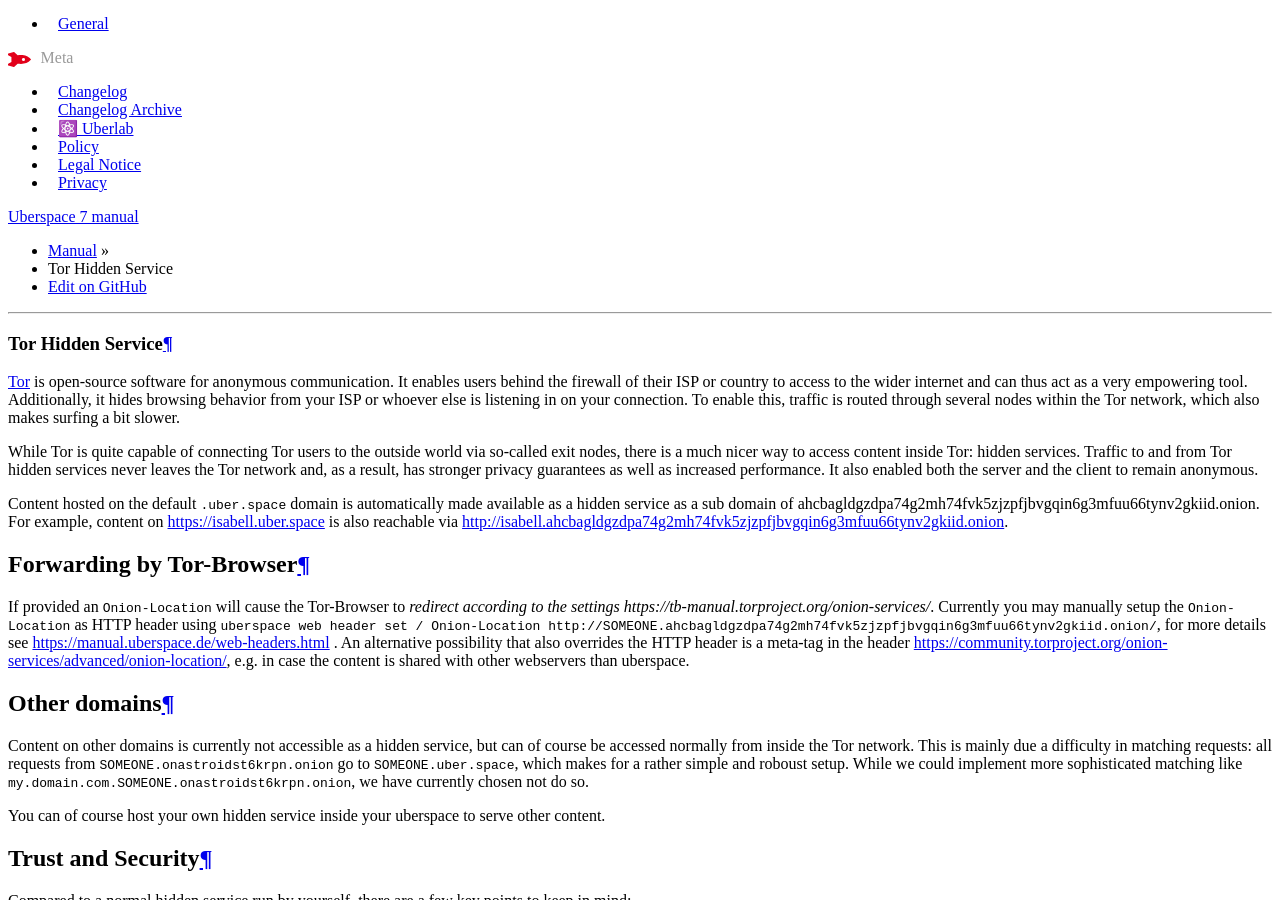
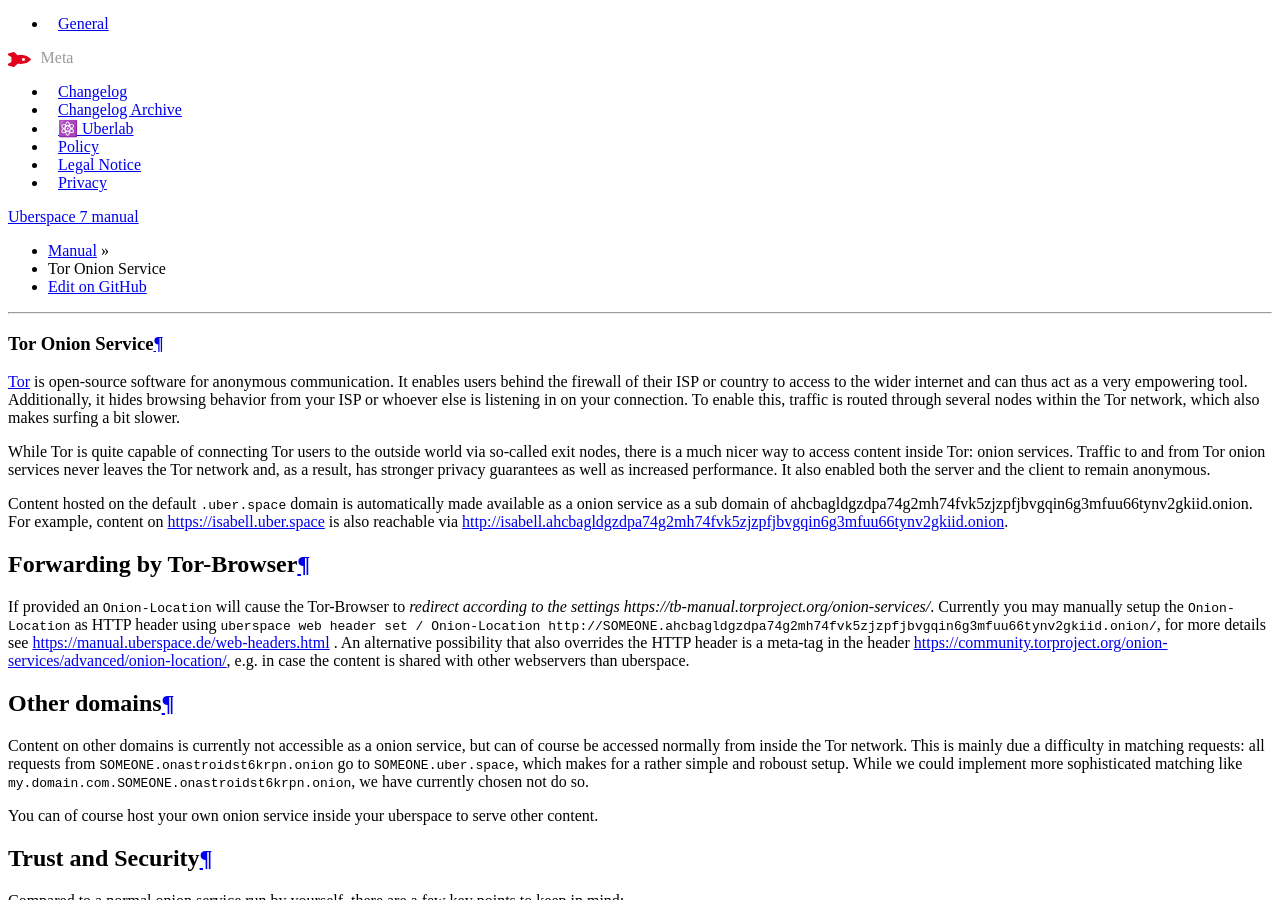
Before and after one commit to Uberspace/manual, a Sphinx documentation site: the page built from source/web-tor.rst, in a window 1280 px wide and 900 px high, scrolled down 1639 px. Built offline with Sphinx 7.4.7 and the Read the Docs theme 2.0.0, drawn with Linux system fonts in a browser that asks for light colours; some of the changed text lies outside the part shown.

Commit message:
replace 'hidden' with 'onion'
Because that what they are called, see: https://community.torproject.org/onion-services/

```diff
--- a/source/web-tor.rst
+++ b/source/web-tor.rst
@@ -1,7 +1,7 @@
 .. _web-tor:
 
 ##################
-Tor Hidden Service
+Tor Onion Service
 ##################
 
 Tor_ is open-source software for anonymous communication. It enables users
@@ -13,12 +13,12 @@
 
 While Tor is quite capable of connecting Tor users to the outside world via
 so-called exit nodes, there is a much nicer way to access content inside Tor:
-hidden services. Traffic to and from Tor hidden services never leaves the Tor
+onion services. Traffic to and from Tor onion services never leaves the Tor
 network and, as a result, has stronger privacy guarantees as well as increased
 performance. It also enabled both the server and the client to remain anonymous.
 
 Content hosted on the default ``.uber.space`` domain is automatically made
-available as a hidden service as a sub domain of ahcbagldgzdpa74g2mh74fvk5zjzpfjbvgqin6g3mfuu66tynv2gkiid.onion.
+available as a onion service as a sub domain of ahcbagldgzdpa74g2mh74fvk5zjzpfjbvgqin6g3mfuu66tynv2gkiid.onion.
 For example, content on https://isabell.uber.space is also reachable via
 http://isabell.ahcbagldgzdpa74g2mh74fvk5zjzpfjbvgqin6g3mfuu66tynv2gkiid.onion.
 
@@ -32,7 +32,7 @@
 Other domains
 =============
 
-Content on other domains is currently not accessible as a hidden service, but
+Content on other domains is currently not accessible as a onion service, but
 can of course be accessed normally from inside the Tor network. This is mainly
 due a difficulty in matching requests: all requests from
 ``SOMEONE.onastroidst6krpn.onion`` go to ``SOMEONE.uber.space``, which makes
@@ -40,13 +40,13 @@
 sophisticated matching like ``my.domain.com.SOMEONE.onastroidst6krpn.onion``, we
 have currently chosen not do so.
 
-You can of course host your own hidden service inside your uberspace to serve
+You can of course host your own onion service inside your uberspace to serve
 other content.
 
 Trust and Security
 ==================
 
-Compared to a normal hidden service run by yourself, there are a few key points
+Compared to a normal onion service run by yourself, there are a few key points
 to keep in mind:
 
 1. Your username is contained in the site domain, which makes it clear, who is
@@ -58,7 +58,7 @@
    or drop any content or requests. We will of course not do so; with a notable
    exception being abuse handling. While this is rather obvious, we still wanted
    to point it out here.
-3. Our hidden service currently only supports HTTP (without the S). Since the
+3. Our onion service currently only supports HTTP (without the S). Since the
    traffic never leaves the Tor network, this isn't much of a problem. We'd like
    to provide HTTPS anyway, since it would provide additional authentication, but we
    are currently not able to do so. This is mainly due to high pricing of
@@ -66,7 +66,7 @@
    them.
 
 If any of those points constitute a deal breaker for you, you are of course free
-to not use our hidden service and host your own inside your uberspace.
+to not use our onion service and host your own inside your uberspace.
 
 Identifying Requests
 ====================
@@ -74,11 +74,11 @@
 Tor makes it impossible to identify which source IP address is sending requests
 to your site. This is by design. Without some extra effort, it isn't even
 obvious that a request passed through the Tor network at all. However, requests
-that arrived on our hidden service and where then proxied through to your
+that arrived on our onion service and where then proxied through to your
 uberspace bear a ``X-Uberspace-Via-Hidden-Service`` HTTP header. Keep in mind
 that this header can be faked very easily. Requests containing the header might
-come from the hidden service. Requests not containing the header certainly did
-not pass through the hidden service.
+come from the onion service. Requests not containing the header certainly did
+not pass through the onion service.
 
 uberspace.de
 ============
```
